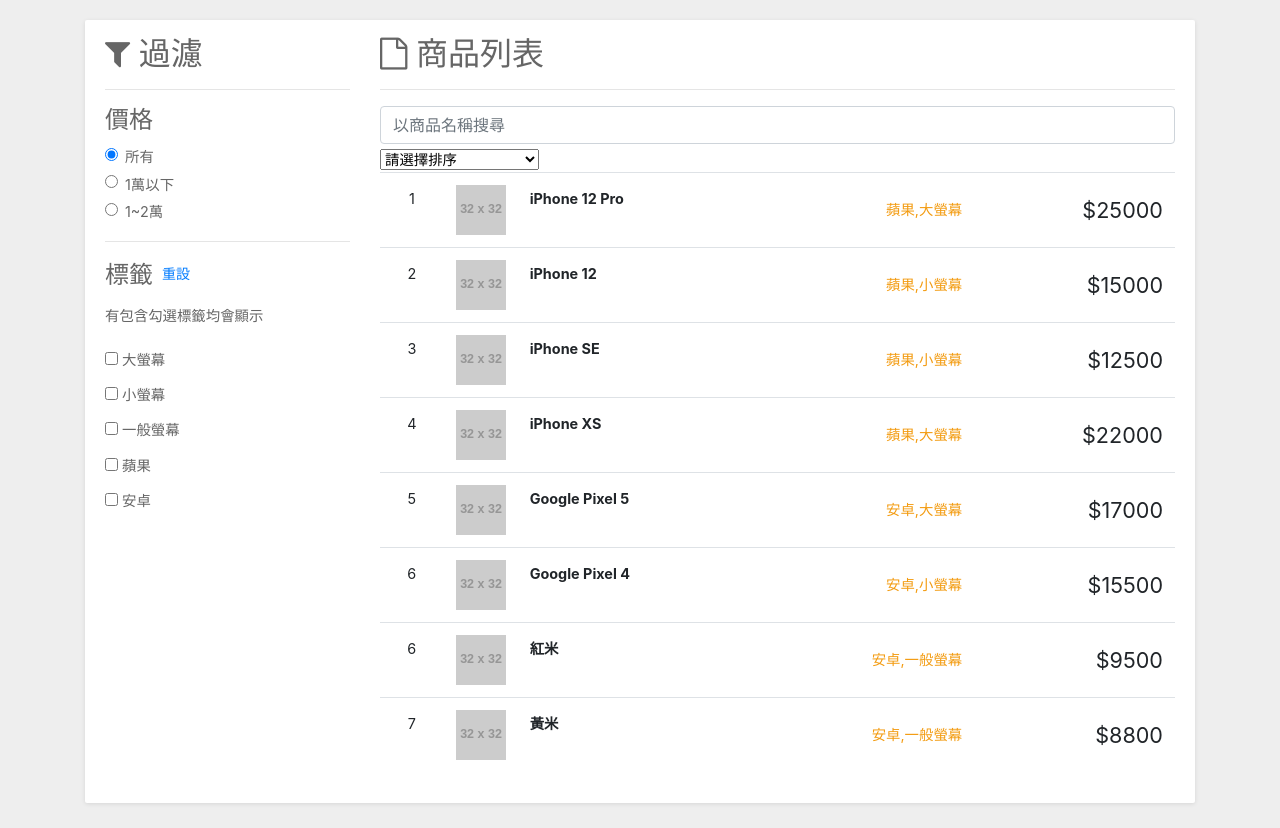
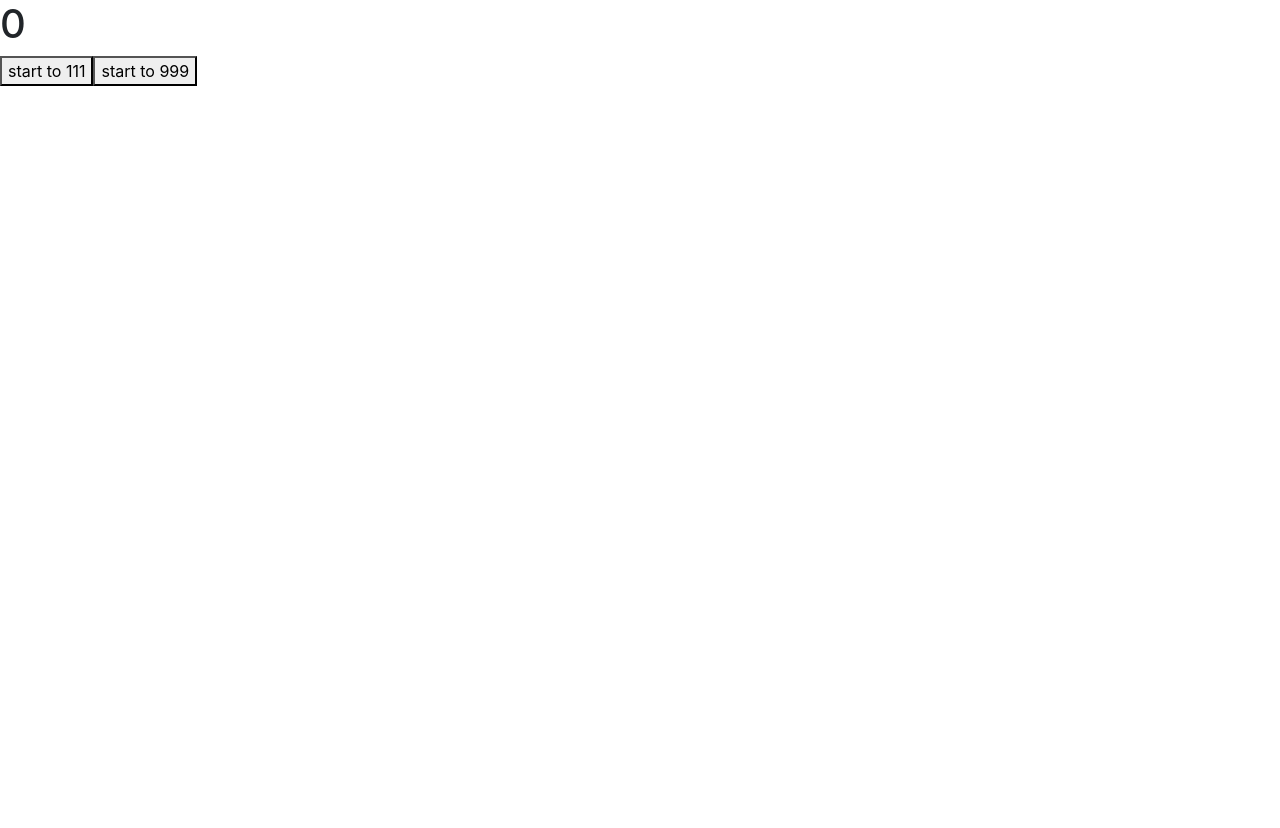
Before and after one commit to karinhsin/React_tutorial, a React (Create React App) app: page / in a window 1280 px wide. After the commit the page ends 800 px from the top, so only its background shows below. Built offline with nearby package versions, Linux system fonts and the light colour scheme.

Commit message:
useEffect解決state初始值來自props問題

```diff
--- a/src/App.js
+++ b/src/App.js
@@ -1,221 +1,28 @@
-import React, { useState, useEffect } from 'react'
-import './App.css'
-// 改為資料夾方式中的index.js
-import FilterBar from './components/FilterBar/'
-import ProductList from './components/ProductList/'
-import SearchBar from './components/SearchBar/'
-import SortBar from './components/SortBar/'
+import React, { useState } from 'react'
+import Counter2 from './components/Counter2'
 
-import { data } from './data/'
+//用useEffect來解決state的初始值來自props的問題
+//狀態一定要往上提，每個子元件上面的值全部都是來自於父母，元件不要有自己的狀態，除非子元件狀態是做一些很簡單的事 ex.跳出對話框跟關起來或動畫切換，若資料是來自於資料庫，會改變的資料或關係重大的話就不要
+function App() {
+  const [start, setStart] = useState(0)
 
-function App() {
-  // 產品用的資料
-  // 1. 從伺服器來的原始資料
-  const [products, setProducts] = useState([])
-  // 2. 用於網頁上經過各種處理(排序、搜尋、過濾)後的資料
-  const [displayProducts, setDisplayProducts] = useState([])
-
-  // 下面四個狀態是對應到四種不同的表單元素
-  const [tags, setTags] = useState([])
-  const tagTypes = ['大螢幕', '小螢幕', '一般螢幕', '蘋果', '安卓']
-
-  // radio
-  const [priceRange, setPriceRange] = useState('所有')
-  const priceRangeTypes = ['所有', '1萬以下', '1~2萬']
-
-  const [searchWord, setSearchWord] = useState('')
-  const [sortBy, setSortBy] = useState('')
-
-  // 載入指示的spinner動畫用的
-  const [isLoading, setIsLoading] = useState(true)
-
-  // 初始化資料
-  useEffect(() => {
-    // 先開起載入指示器
-    setIsLoading(true)
-
-    // 模擬和伺服器要資料
-    // 最後設定到狀態中
-    setProducts(data)
-    setDisplayProducts(data)
-
-    // 1.5秒後關閉指示器
-    setTimeout(() => {
-      setIsLoading(false)
-    }, 1500)
-  }, [])
-
-  // 四個表單元素的處理方法
-  const handleSearch = (products, searchWord) => {
-    let newProducts = []
-
-    if (searchWord) {
-      newProducts = products.filter((product) => {
-        // includes -> String API
-        return product.name.includes(searchWord)
-      })
-    } else {
-      newProducts = [...products]
-    }
-
-    return newProducts
-  }
-
-  const handleSort = (products, sortBy) => {
-    let newProducts = [...products]
-
-    // 以價格排序-由少至多
-    if (sortBy === '1') {
-      newProducts = [...newProducts].sort((a, b) => a.price - b.price)
-    }
-
-    if (sortBy === '2') {
-      newProducts = [...newProducts].sort((a, b) => b.price - a.price)
-    }
-
-    // 預設用id 小至大
-    if (sortBy === '' && newProducts.length > 0) {
-      newProducts = [...newProducts].sort((a, b) => a.id - b.id)
-    }
-
-    return newProducts
-  }
-
-  const handleTags = (products, tags) => {
-    let newProducts = [...products]
-
-    // tags = 代表使用者目前勾選的標籤陣列
-    //console.log(tags)
-
-    // 處理勾選標記
-    if (tags.length > 0) {
-      newProducts = [...newProducts].filter((product) => {
-        let isFound = false
-
-        // 原本資料裡的tags字串轉為陣列
-        const productTags = product.tags.split(',')
-
-        // 用目前使用者勾選的標籤用迴圈找，有找到就回傳true
-        for (let i = 0; i < tags.length; i++) {
-          // includes -> Array api
-          if (productTags.includes(tags[i])) {
-            return true
-          }
-        }
-
-        return isFound
-      })
-    }
-
-    return newProducts
-  }
-
-  const handlePriceRange = (products, priceRange) => {
-    let newProducts = [...products]
-
-    // 處理價格區間選項
-    switch (priceRange) {
-      case '1萬以下':
-        newProducts = [...newProducts].filter((p) => {
-          return p.price <= 10000
-        })
-        break
-      case '1~2萬':
-        newProducts = [...newProducts].filter((p) => {
-          return p.price >= 10000 && p.price <= 20000
-        })
-        break
-      // 指所有的產品都出現
-      default:
-        break
-    }
-
-    return newProducts
-  }
-
-  // 當四個過濾表單元素有更動時
-  // componentDidUpdate + didMount
-  // ps. 一開始也會載入
-  useEffect(() => {
-    // 先開起載入指示器
-    setIsLoading(true)
-
-    let newProducts = []
-
-    // 處理搜尋
-    newProducts = handleSearch(products, searchWord)
-
-    // 處理排序
-    newProducts = handleSort(newProducts, sortBy)
-
-    // 處理勾選標記
-    newProducts = handleTags(newProducts, tags)
-
-    // 處理價格區間選項
-    newProducts = handlePriceRange(newProducts, priceRange)
-
-    setDisplayProducts(newProducts)
-
-    // 1秒後關閉指示器
-    setTimeout(() => {
-      setIsLoading(false)
-    }, 800)
-  }, [searchWord, products, sortBy, tags, priceRange])
-
-  // bootstrap 的spinner
-  const spinner = (
-    <>
-      <div className="d-flex justify-content-center">
-        <div className="spinner-border text-success" role="status">
-          <span className="sr-only">Loading...</span>
-        </div>
-      </div>
-    </>
-  )
-
-  // 真正要呈現的資料
   return (
     <>
-      <div className="container">
-        <div className="row">
-          <div className="col-md-12">
-            <div className="grid search">
-              <div className="grid-body">
-                <div className="row">
-                  <div className="col-md-3">
-                    <FilterBar
-                      priceRangeTypes={priceRangeTypes}
-                      priceRange={priceRange}
-                      setPriceRange={setPriceRange}
-                      tagTypes={tagTypes}
-                      tags={tags}
-                      setTags={setTags}
-                    />
-                  </div>
-
-                  <div className="col-md-9">
-                    <h2>
-                      <i className="fa fa-file-o"></i> 商品列表
-                    </h2>
-                    <hr />
-                    <SearchBar
-                      searchWord={searchWord}
-                      setSearchWord={setSearchWord}
-                    />
-                    <div className="padding"></div>
-                    <SortBar sortBy={sortBy} setSortBy={setSortBy} />
-                    {isLoading ? (
-                      spinner
-                    ) : (
-                      <ProductList products={displayProducts} />
-                    )}
-                  </div>
-                </div>
-              </div>
-            </div>
-          </div>
-        </div>
-      </div>
+      <Counter2 start={start} />
+      <button
+        onClick={() => {
+          setStart(111)
+        }}
+      >
+        start to 111
+      </button>
+      <button
+        onClick={() => {
+          setStart(999)
+        }}
+      >
+        start to 999
+      </button>
     </>
   )
 }
--- /dev/null
+++ b/src/components/Counter2.js
@@ -0,0 +1,20 @@
+import React, { useState, useEffect } from 'react'
+
+function Counter2(props) {
+    // 希望計數器的起始值由父母元件來決定
+    // 只有在元件一開始呈現在網頁上時才會初始化，只有一次
+    const [total, setTotal] = useState(props.start)
+
+    // 解決方法：當從父母元件的初始值變化時，本元件的狀態要重新初始化
+    useEffect(() => {
+        setTotal(props.start)
+    }, [props.start])
+
+    return (
+        <>
+            <h1 onClick={() => setTotal(total + 1)}>{total}</h1>
+        </>
+    )
+}
+
+export default Counter2
```
